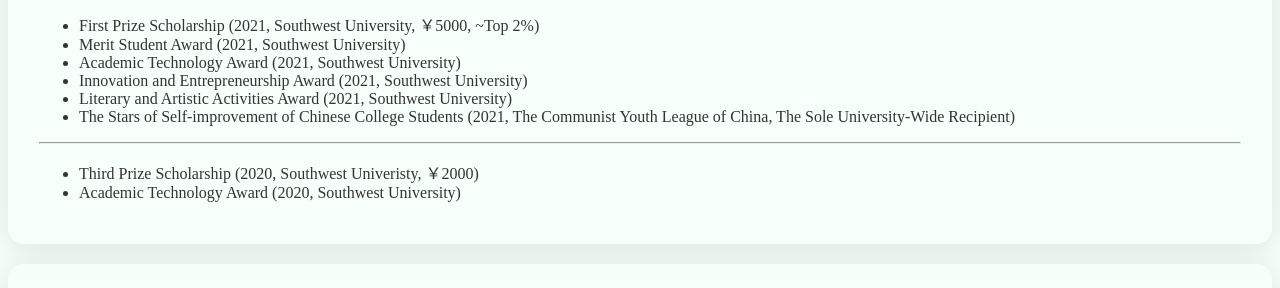
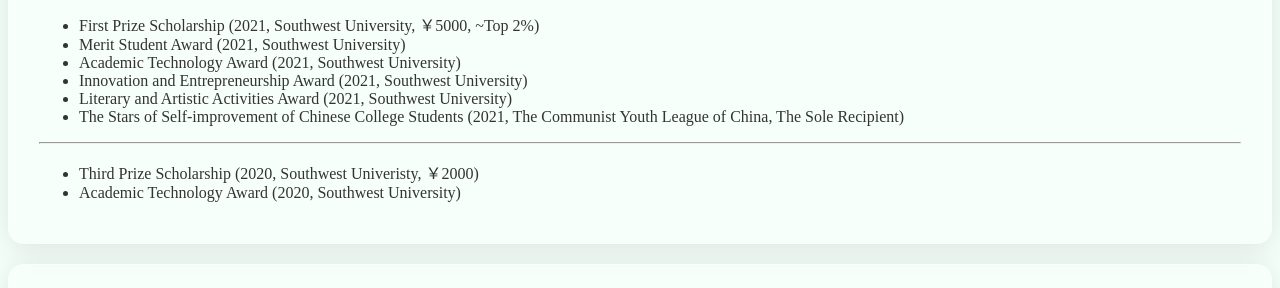
Before and after one commit to heyuanpengpku/heyuanpeng.github.io, a Jekyll site: the page built from _pages/includes/exp.md, in a window 1280 px wide. Shown: the part 1092-1380 px from the top of the page. Built offline with Jekyll 4.4.1, drawn with Linux system fonts in a browser that asks for light colours; our own code applies the rules of GitHub Pages for plain Markdown files.

Commit message:
2025-10-11 01:34:37

```diff
--- a/_pages/includes/exp.md
+++ b/_pages/includes/exp.md
@@ -40,7 +40,7 @@
 - Academic Technology Award (2021, Southwest University)
 - Innovation and Entrepreneurship Award (2021, Southwest University)
 - Literary and Artistic Activities Award (2021, Southwest University)
-- The Stars of Self-improvement of Chinese College Students (2021, The Communist Youth League of China, The Sole University-Wide Recipient)
+- The Stars of Self-improvement of Chinese College Students (2021, The Communist Youth League of China, The Sole Recipient)
 
 ---
 
```
